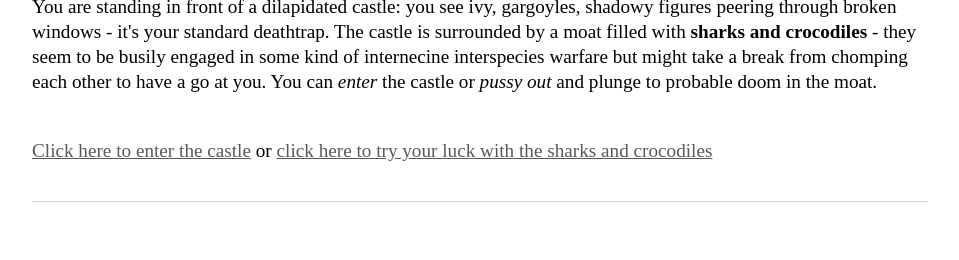
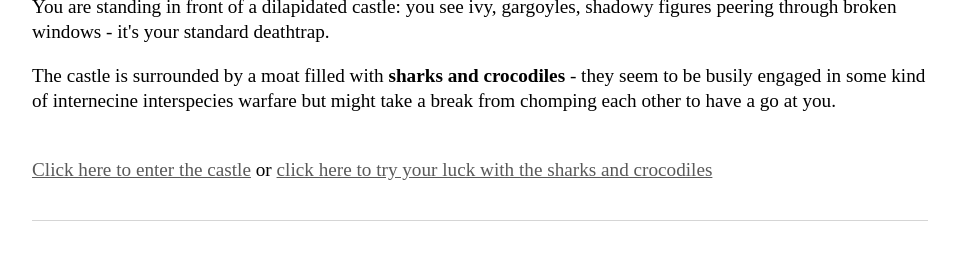
Before and after one commit to Pinelife/pinelife.github.io, a Jekyll site: the page built from Hellhole/index.html, in a window 1280 px wide, cut to the strip 352-612 px from the top of the page. Shown: the whole strip, without its empty margins (160-1119 px from the left). Built offline with Jekyll 4.4.1, drawn with Linux system fonts in a browser that asks for light colours.

Commit message:
Update index.html

```diff
--- a/Hellhole/index.html
+++ b/Hellhole/index.html
@@ -9,9 +9,11 @@ title: Pinelife
 <center><img src="https://68.media.tumblr.com/dbb66b1ee0fc865ea2233c6ccc56365d/tumblr_oq8b4tLfJR1sixvsmo1_540.gif" align="middle" alt="Oh shit" style="width:30%;"></center>
 
 <p>You are standing in front of a dilapidated castle: you see ivy, gargoyles, shadowy figures peering through broken windows - it's your
-  standard deathtrap. The castle is surrounded by a moat filled with <b>sharks and crocodiles</b> - they seem to be busily engaged in some
-  kind of internecine interspecies warfare but might take a break from chomping each other to have a go at you. You can <i>enter</i> the
-  castle or <i>pussy out</i> and plunge to probable doom in the moat.</p>
+  standard deathtrap.
+</p>
+<p>
+  The castle is surrounded by a moat filled with <b>sharks and crocodiles</b> - they seem to be busily engaged in some
+  kind of internecine interspecies warfare but might take a break from chomping each other to have a go at you.</p>
 <p>
   <br/>
   <a href ="Room1.html">Click here to enter the castle</a> or <a href="Room1.html">click here to try your luck with the sharks and crocodiles</a>
```
